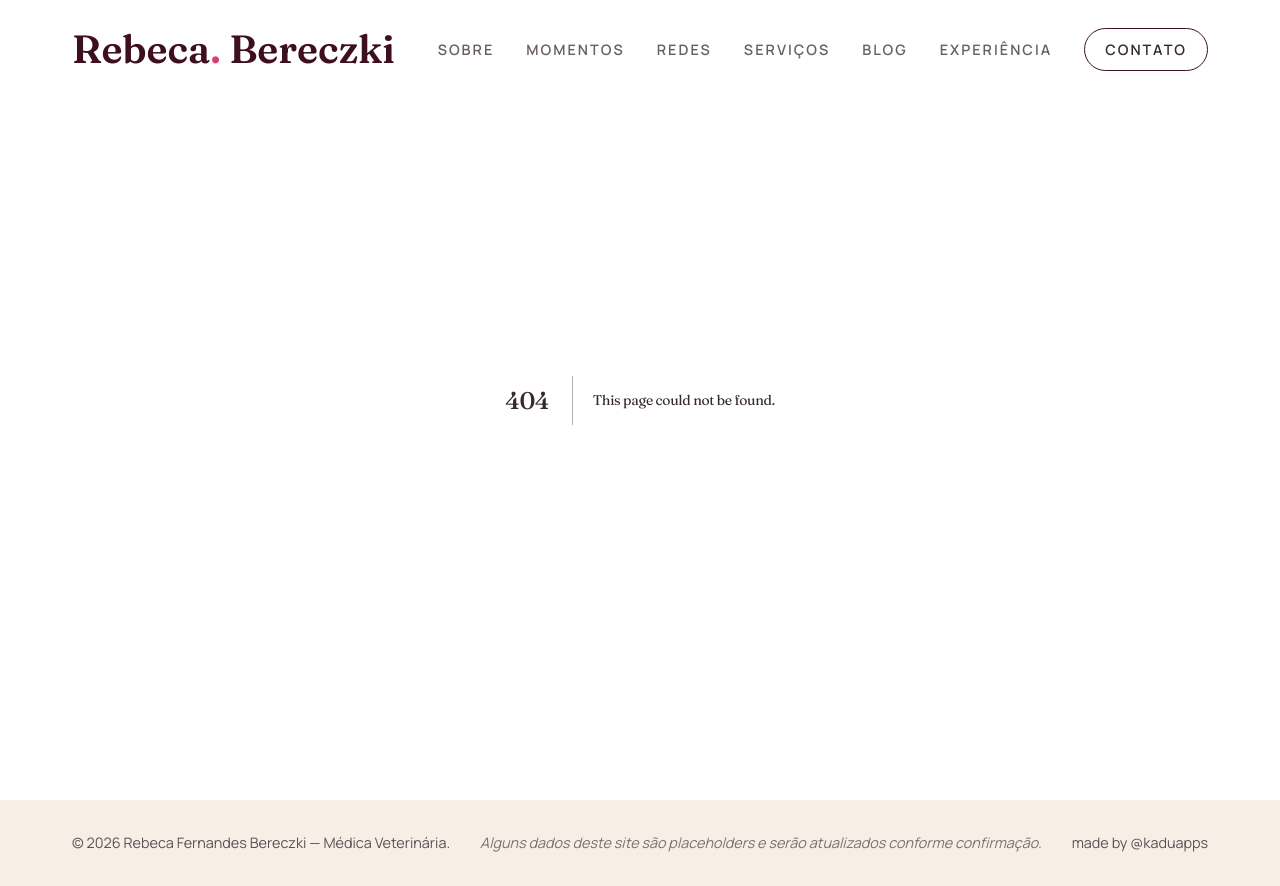
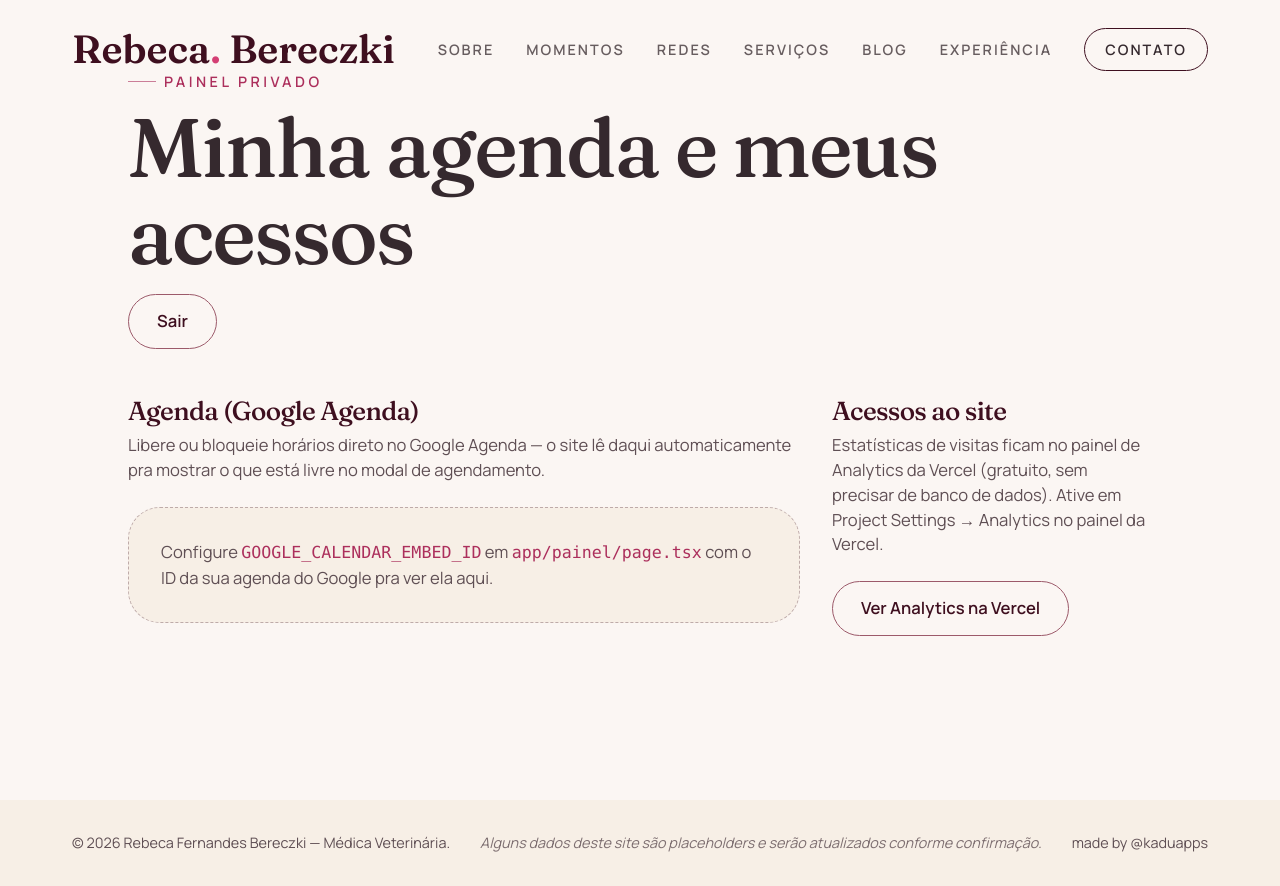
Before and after one commit to Silveira-Software/rebeca-bereczki, a Next.js app: page /painel in a window 1280 px wide. Before the commit this address had no page. Built offline with nearby package versions, Linux system fonts and the light colour scheme.

Commit message:
Adiciona /painel (agenda embutida + link de analytics, protegido por senha)

```diff
--- /dev/null
+++ b/app/painel/page.tsx
@@ -0,0 +1,82 @@
+"use client";
+
+import { useRouter } from "next/navigation";
+
+// Substitua pelo ID da agenda do Google dela (Configurações da agenda
+// > "ID da agenda", algo como seuemail@gmail.com ou um código longo).
+const GOOGLE_CALENDAR_EMBED_ID = "[GOOGLE CALENDAR ID A CONFIRMAR]";
+
+const calendarSrc = `https://calendar.google.com/calendar/embed?src=${encodeURIComponent(
+  GOOGLE_CALENDAR_EMBED_ID
+)}&ctz=America%2FSao_Paulo`;
+
+export default function PainelPage() {
+  const router = useRouter();
+
+  async function handleLogout() {
+    await fetch("/api/painel-logout", { method: "POST" });
+    router.push("/painel/login");
+    router.refresh();
+  }
+
+  const calendarConfigured = !GOOGLE_CALENDAR_EMBED_ID.includes("A CONFIRMAR");
+
+  return (
+    <div className="min-h-[100svh] bg-white-warm px-5 py-16 sm:px-8 lg:px-[4.5rem]">
+      <div className="mx-auto max-w-5xl">
+        <div className="flex flex-wrap items-center justify-between gap-4">
+          <div>
+            <p className="eyebrow">Painel privado</p>
+            <h1 className="mt-3 text-2xl">Minha agenda e meus acessos</h1>
+          </div>
+          <button onClick={handleLogout} className="btn btn-outline">
+            Sair
+          </button>
+        </div>
+
+        <div className="mt-12 grid grid-cols-1 gap-8 lg:grid-cols-3">
+          <section className="lg:col-span-2">
+            <h2 className="text-md text-wine">Agenda (Google Agenda)</h2>
+            <p className="mt-2 text-sm text-muted">
+              Libere ou bloqueie horários direto no Google Agenda — o site lê daqui automaticamente pra
+              mostrar o que está livre no modal de agendamento.
+            </p>
+
+            {calendarConfigured ? (
+              <div className="mt-6 overflow-hidden rounded-lg border border-wine/10">
+                <iframe
+                  src={calendarSrc}
+                  className="h-[600px] w-full"
+                  style={{ border: 0 }}
+                  title="Minha agenda"
+                />
+              </div>
+            ) : (
+              <div className="mt-6 rounded-lg border border-dashed border-wine/30 bg-cream p-8 text-sm text-muted">
+                Configure <code className="text-accent-deep">GOOGLE_CALENDAR_EMBED_ID</code> em{" "}
+                <code className="text-accent-deep">app/painel/page.tsx</code> com o ID da sua agenda do
+                Google pra ver ela aqui.
+              </div>
+            )}
+          </section>
+
+          <section>
+            <h2 className="text-md text-wine">Acessos ao site</h2>
+            <p className="mt-2 text-sm text-muted">
+              Estatísticas de visitas ficam no painel de Analytics da Vercel (gratuito, sem precisar de
+              banco de dados). Ative em Project Settings → Analytics no painel da Vercel.
+            </p>
+            <a
+              href="https://vercel.com/analytics"
+              target="_blank"
+              rel="noopener noreferrer"
+              className="btn btn-outline mt-6"
+            >
+              Ver Analytics na Vercel
+            </a>
+          </section>
+        </div>
+      </div>
+    </div>
+  );
+}
```
